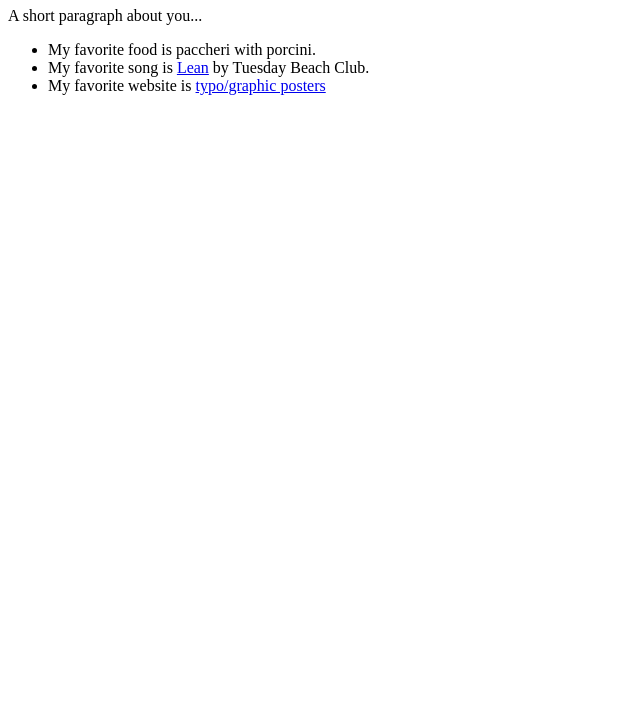
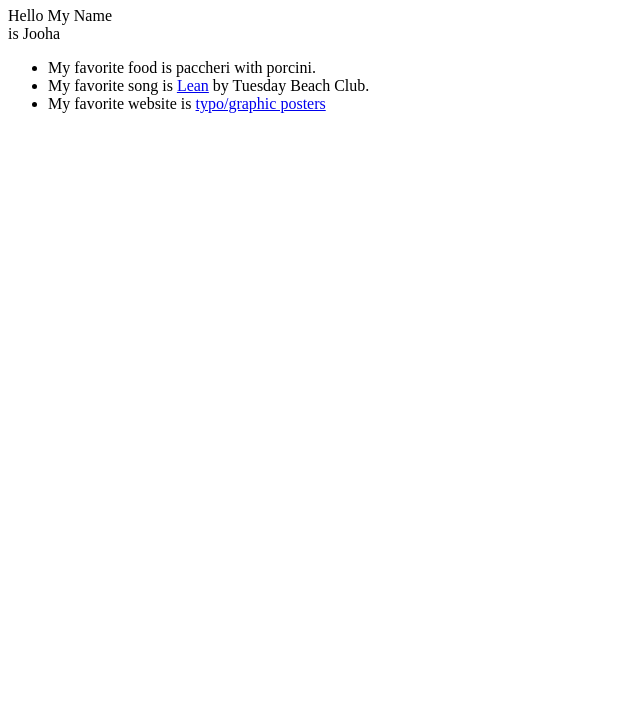
Before and after one commit to markjooha/UIDesign1, a plain HTML site: page index.html in a window 1280 px wide. Shown: the part 99-800 px from the top of the page, without its empty margins (0-640 px from the left). Drawn offline with Linux system fonts and the light colour scheme; a script that the page names is missing.

Commit message:
Update index.html

```diff
--- a/index.html
+++ b/index.html
@@ -19,7 +19,8 @@
 
       <!-- about me-->
       <h1>Jooha Eom</h1>
-      <p class="desc">A short paragraph about you...</p>
+      <p class="desc">Hello My
+        Name<br>is Jooha</p>
       <ul>
         <li>My favorite food is paccheri with porcini.</li>
         <li>My favorite song is <a href="https://youtu.be/yacnXJCi4No?si=6dVwnA06I5r7JI4r/">Lean</a> by Tuesday Beach Club.</li>
```
